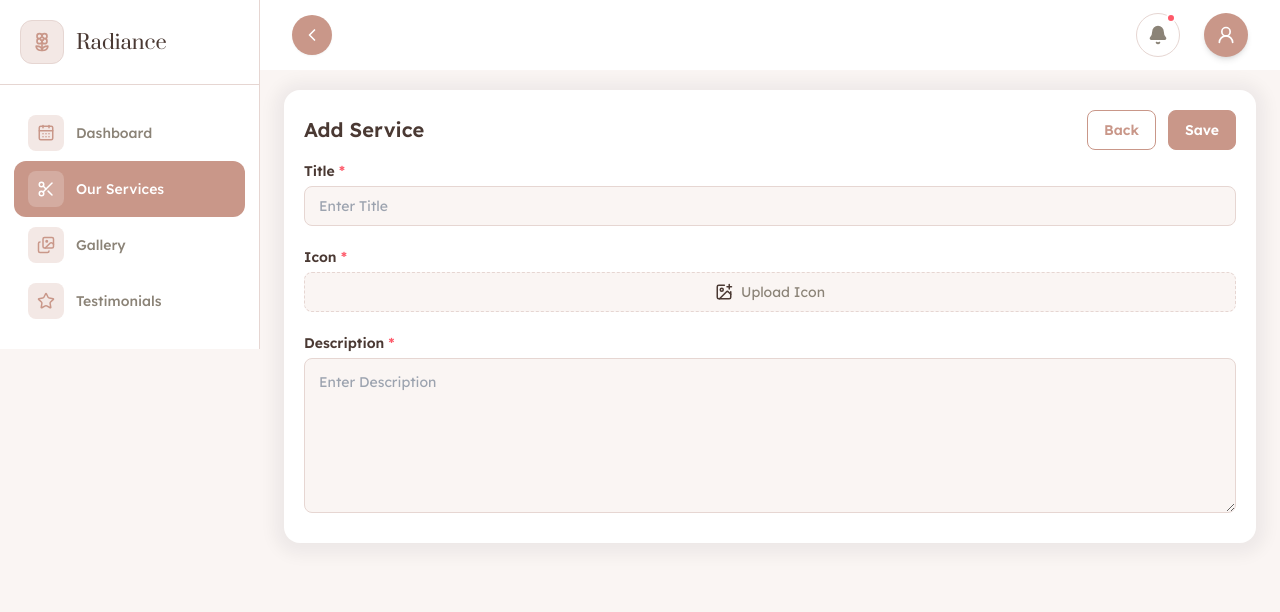
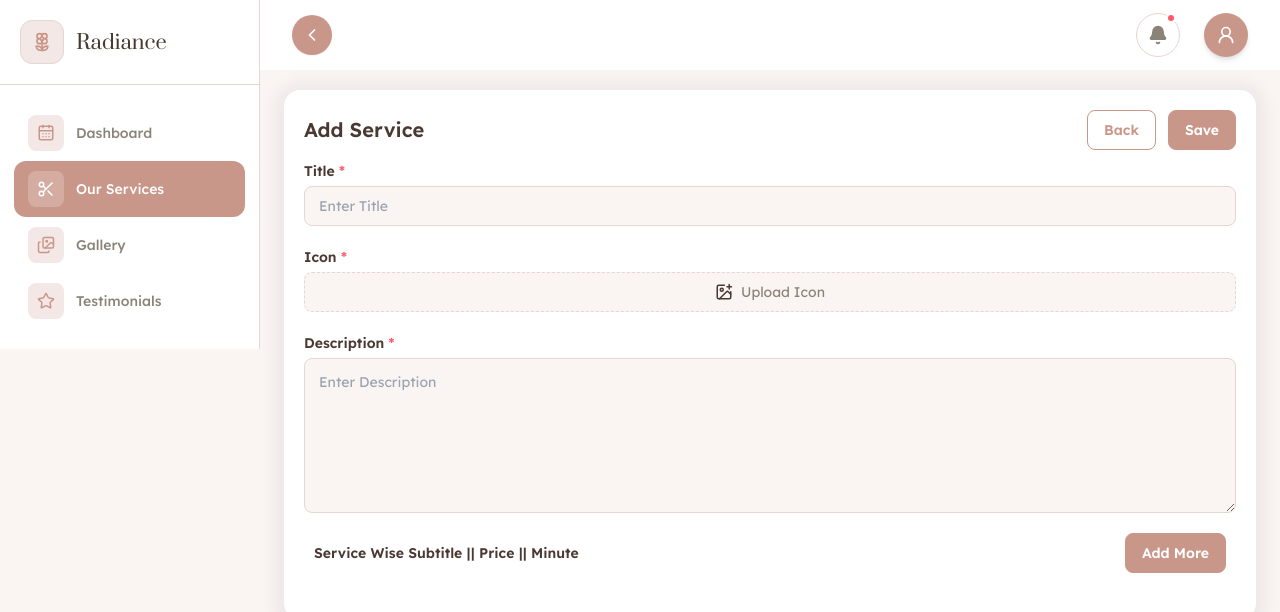
Before and after one commit to dhruviscalelot/radiance_beautyparlour_admin, a React (Vite) app: page /our-services/create in a window 1280 px wide. Shown: the top 612 px of the page. Built offline with nearby package versions, Linux system fonts and the light colour scheme; sample sign-in values are in the browser's storage.

Commit message:
add and edit service page in add funtionality add

```diff
--- a/src/pages/OurServices/AddEditOurServices.jsx
+++ b/src/pages/OurServices/AddEditOurServices.jsx
@@ -1,4 +1,4 @@
-import { ErrorMessage, Field, Form, Formik } from 'formik'
+import { ErrorMessage, Field, Form, Formik ,FieldArray} from 'formik'
 import React from 'react'
 import toast from 'react-hot-toast'
 import { useLocation, Link, useNavigate, useParams } from 'react-router-dom'
@@ -13,8 +13,6 @@
     const navigate = useNavigate()
     const location = useLocation()
     const { id } = useParams()
-
-
     //start static add now for the fetch the data edit time
     // const { serviceData } = location.state || {}
     const serviceData = servicesData.find(
@@ -194,11 +192,46 @@
                                         </div>
                                     )}
                                 </div>
+
                                 <div className="w-full p-1.5 xl:p-2.5 2xl:p-3.5 relative">
                                     <label className="label">Description <span className='text-red '>*</span></label>
                                     <Field as="textarea" name="description" className="input h-[155px] py-3" placeholder="Enter Description" />
                                     <ErrorMessage name="description" component="span" className="error" />
                                 </div>
+                            </div>
+
+
+                            {/* Service wise subtitle || price || minute */}
+                            <div className="w-full p-1.5 xl:p-2.5 2xl:p-3.5">
+                                <div className="flex items-center justify-between mb-4">
+                                    <label className="label mb-0">
+                                        Service Wise Subtitle || Price || Minute
+                                    </label>
+
+                                    <button
+                                        type="button"
+                                        className="btn_primary w-auto"
+                                        // onClick={() =>
+                                        //     setFieldValue("carWisePrice", [
+                                        //         ...values.carWisePrice,
+                                        //         {
+                                        //             name: "",
+                                        //             price: "",
+                                        //         },
+                                        //     ])
+                                        // }
+                                    >
+                                        Add More
+                                    </button>
+                                </div>
+
+
+
+                                <FieldArray>
+
+
+                                </FieldArray>
+
                             </div>
                         </Form>
                     }
--- a/src/pages/OurServices/OurServices.jsx
+++ b/src/pages/OurServices/OurServices.jsx
@@ -48,9 +48,9 @@
                   : `₹${service?.price}`}
               </span>
 
-              {/* <span className="font-medium  capitalize text-g1">
+              <span className="font-medium capitalize text-g1">
                 {service?.minute}
-              </span> */}
+              </span>
             </div>
           ))}
         </div>
```
